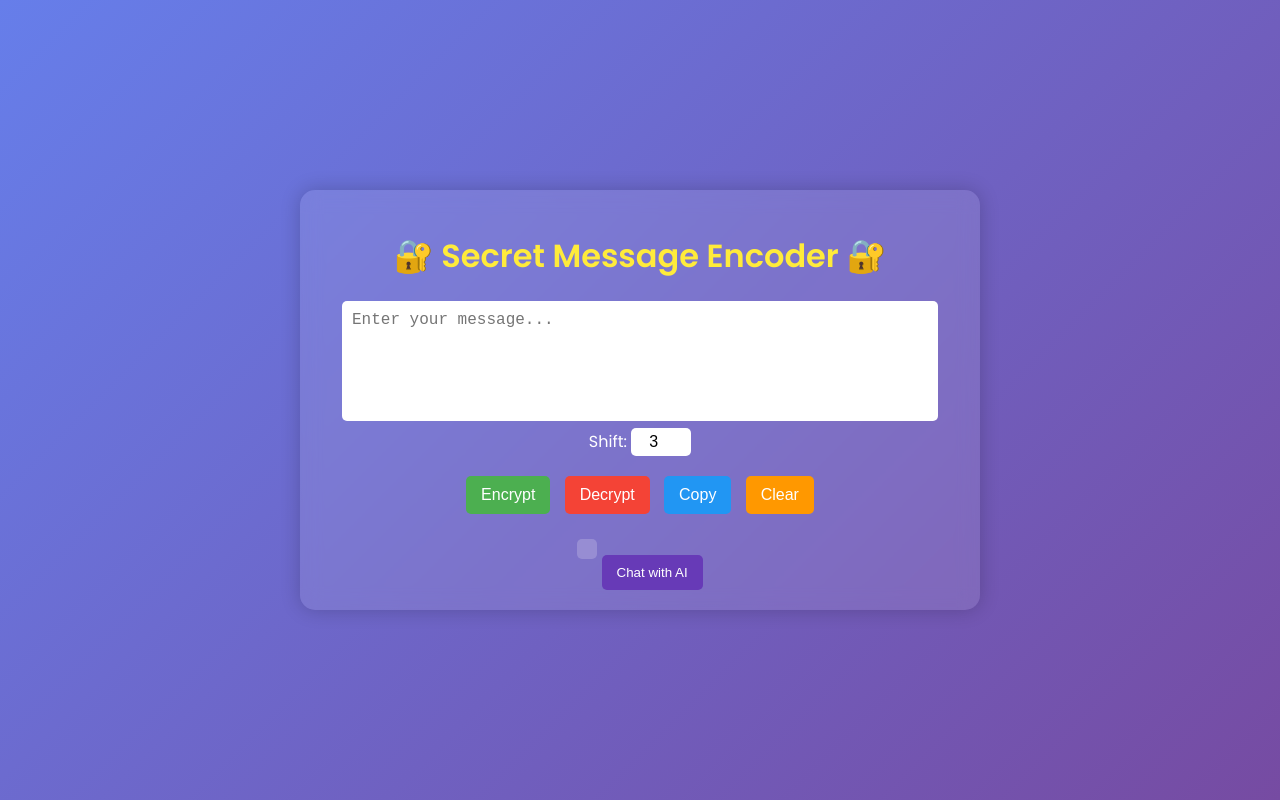
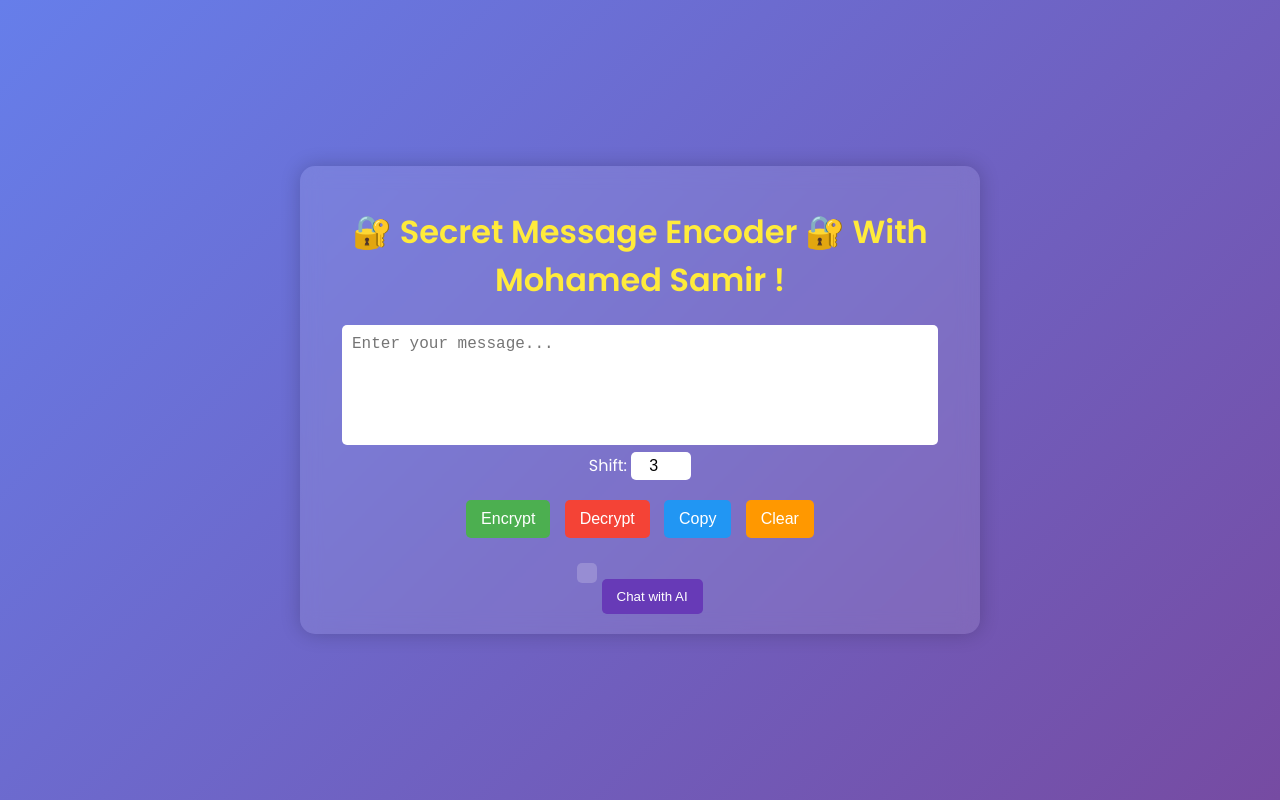
Before and after one commit to VAmo110/secret-massege, a plain HTML site: page index.html in a window 1280 px wide. Drawn offline with Linux system fonts and the light colour scheme.

Commit message:
Update index.html

```diff
--- a/index.html
+++ b/index.html
@@ -9,7 +9,7 @@
 </head>
 <body>
     <div class="container">
-        <h1>🔐 Secret Message Encoder 🔐</h1>
+        <h1>🔐 Secret Message Encoder 🔐 With Mohamed Samir ! </h1>
         <textarea id="message" placeholder="Enter your message..."></textarea>
         <br>
         <label for="shift">Shift:</label>
```
